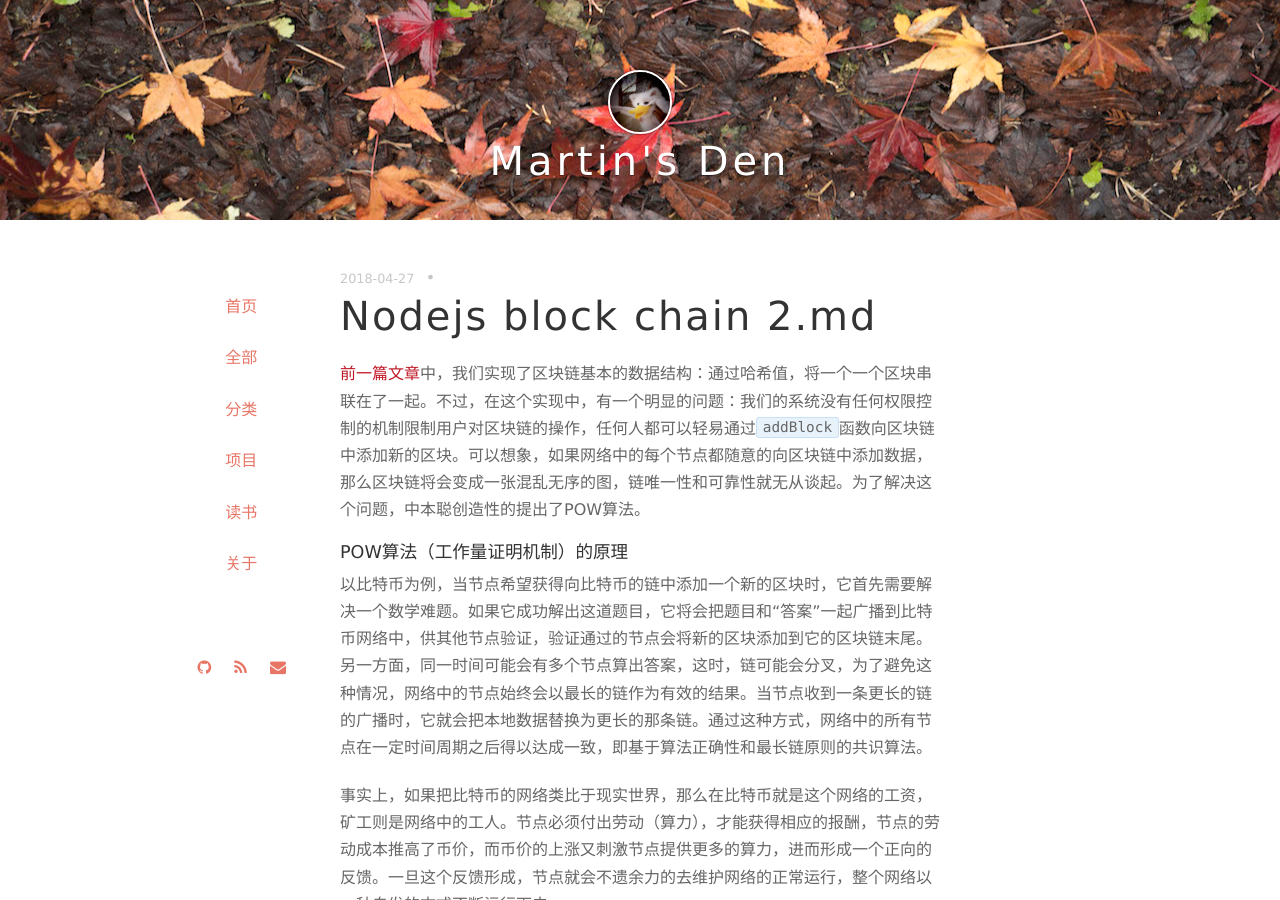
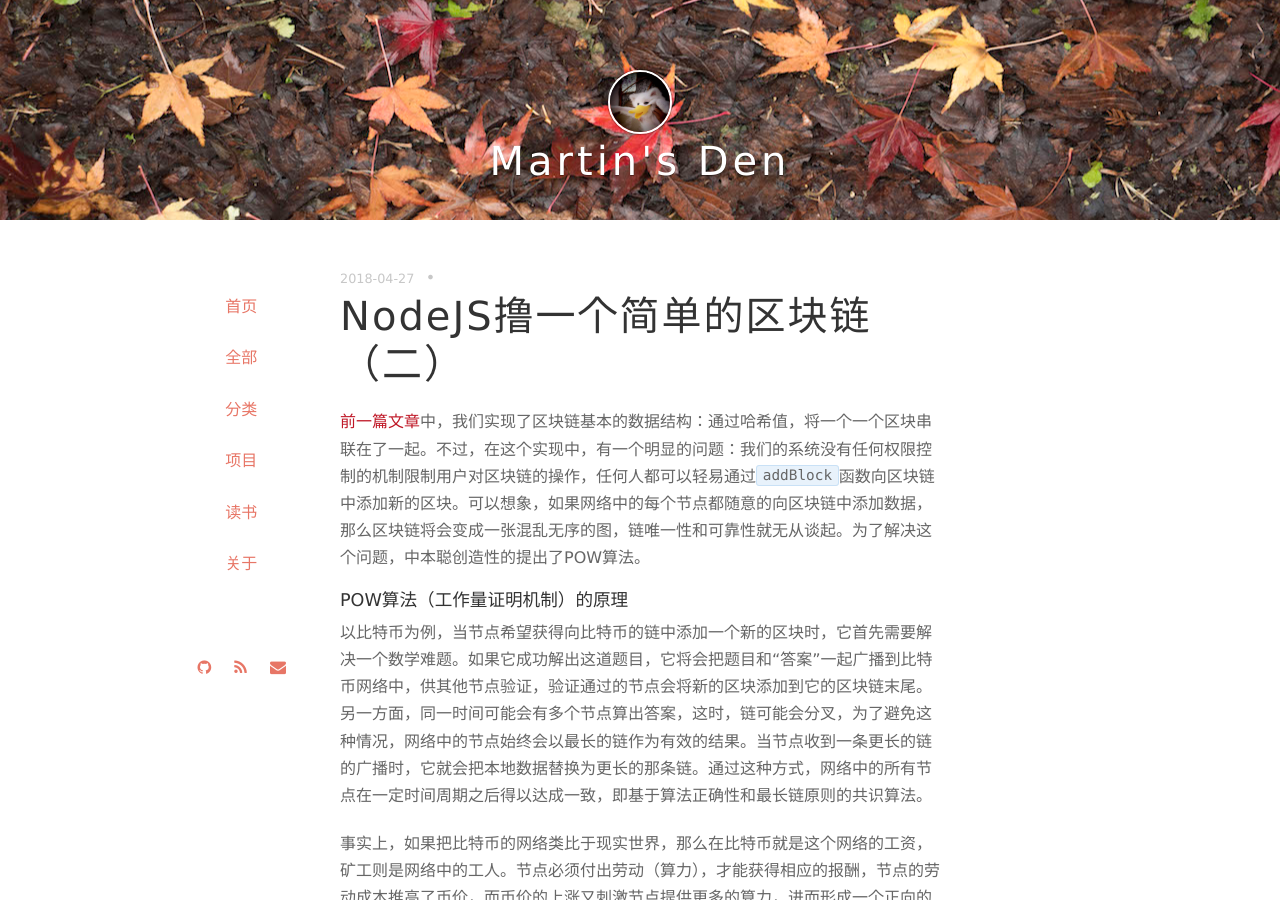
Before and after one commit to cauu/cauu.github.io, a Jekyll site: the page built from _posts/2018-04-27-Nodejs-block-chain-2.md, in a window 1280 px wide and 900 px high. Built offline with Jekyll 4.4.1, drawn with Linux system fonts in a browser that asks for light colours; nearby versions of some CDN libraries; Markdown is read by kramdown in place of the engine named in the settings; comment, search, counter and statistics services are not loaded.

Commit message:
modify title

```diff
--- a/_posts/2018-04-27-Nodejs-block-chain-2.md
+++ b/_posts/2018-04-27-Nodejs-block-chain-2.md
@@ -1,6 +1,6 @@
 ---
 layout: post
-title: Nodejs block chain 2.md
+title: NodeJS撸一个简单的区块链（二）
 categories:
 date: 2018-04-27
 ---
```
